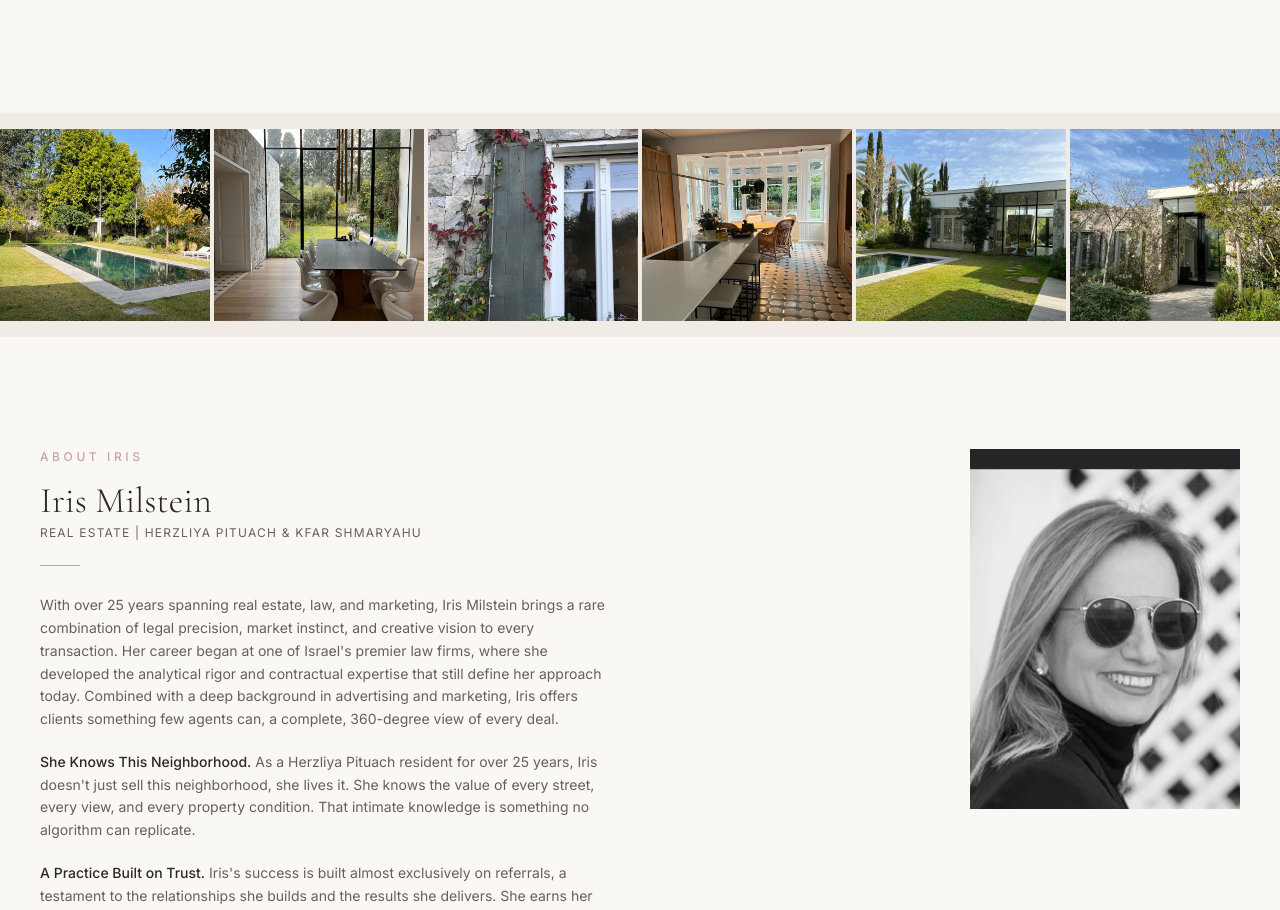
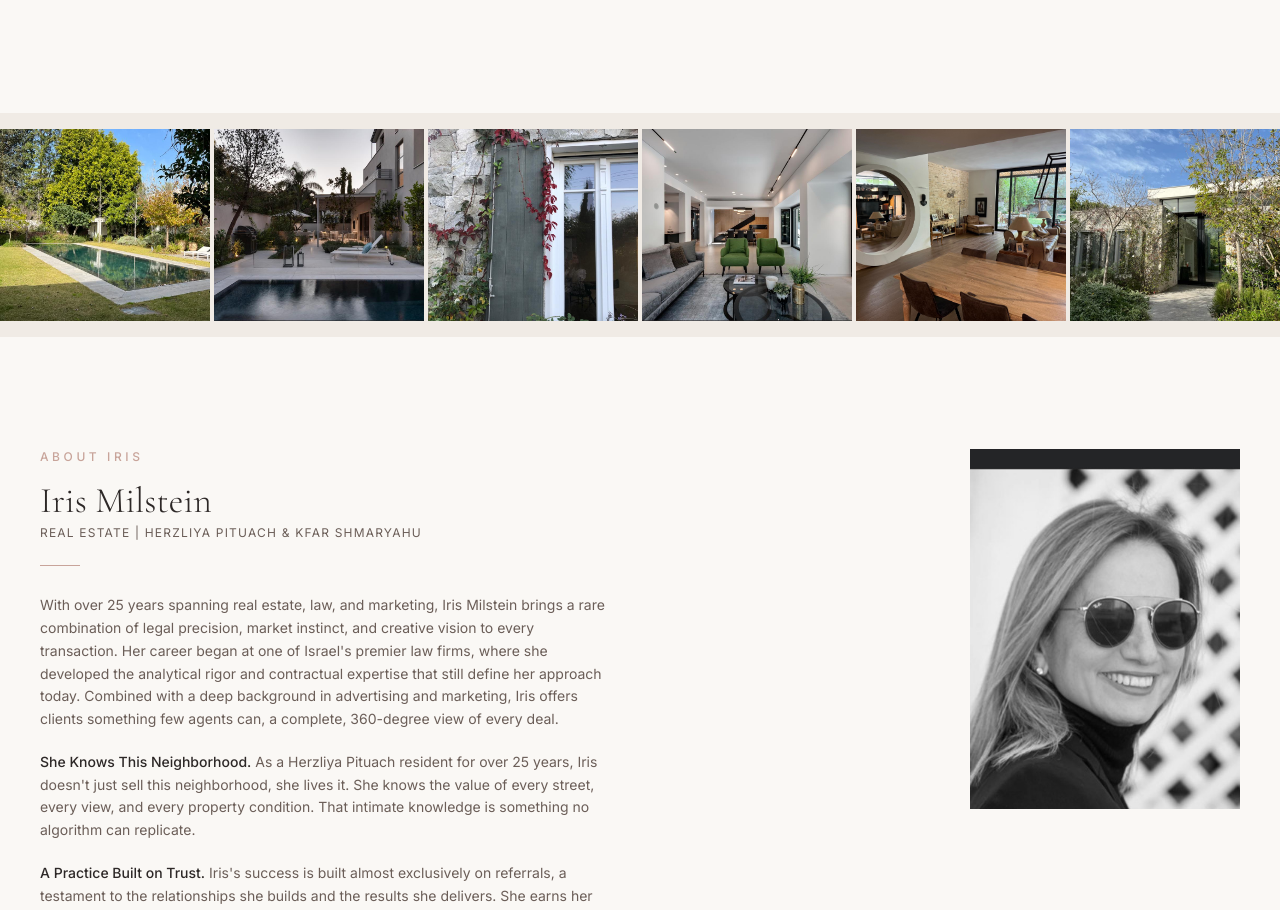
Before and after one commit to shaigatzek/iris-milstein, a Next.js app: page / in a window 1280 px wide. Shown: the part 1884-2794 px from the top of the page. Built offline with nearby package versions, Linux system fonts and the light colour scheme.

Commit message:
Replace gallery images: hero-bg→living-room-area, interior-dining→pool-yard, interior-kitchen→living-room
Co-Authored-By: Claude Sonnet 4.6 <noreply@anthropic.com>

```diff
--- a/app/he/page.tsx
+++ b/app/he/page.tsx
@@ -372,12 +372,12 @@ export default function HebrewPage() {
       <section className="bg-taupe py-4">
         <div className="grid grid-cols-3 md:grid-cols-6 gap-1">
           {[
-            'interior-kitchen.jpeg',
+            'living-room.jpeg',
             'property-exterior.jpeg',
             'property-pool.jpeg',
-            'interior-dining.jpeg',
+            'pool-yard.jpeg',
             'property-garden.jpeg',
-            'hero-bg.jpeg',
+            'living-room-area.jpeg',
           ].map((img) => (
             <div key={img} className="relative h-32 md:h-48 overflow-hidden group">
               <Image src={`/images/${img}`} alt="נכס" fill className="object-cover transition-transform duration-500 group-hover:scale-110" />
--- a/app/page.tsx
+++ b/app/page.tsx
@@ -408,10 +408,10 @@ export default function EnglishPage() {
         <div className="grid grid-cols-3 md:grid-cols-6 gap-1">
           {[
             'property-pool.jpeg',
-            'interior-dining.jpeg',
+            'pool-yard.jpeg',
             'property-exterior.jpeg',
-            'interior-kitchen.jpeg',
-            'hero-bg.jpeg',
+            'living-room.jpeg',
+            'living-room-area.jpeg',
             'property-garden.jpeg',
           ].map((img) => (
             <div key={img} className="relative h-32 md:h-48 overflow-hidden group">
```
